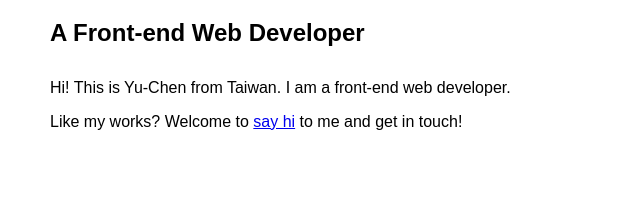
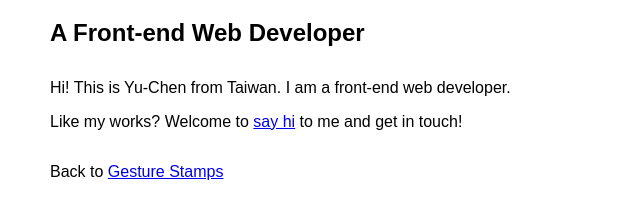
Before and after one commit to cctina/page-test-manual, a plain HTML site: page author.html in a window 1280 px wide. Shown: the part 71-290 px from the top of the page, without its empty margins (0-640 px from the left). Drawn offline with Linux system fonts and the light colour scheme.

Commit message:
Add a link back to home page

```diff
--- a/author.html
+++ b/author.html
@@ -16,5 +16,8 @@
 		<p>Hi! This is Yu-Chen from Taiwan. I am a front-end web developer.</p>
 		<p>Like my works? Welcome to <a href="mailto:ccyc.hsu@gmail.com">say hi</a> to me and get in touch!</p>
 	</section>
+	<footer>
+		<p>Back to <a href="index.html">Gesture Stamps</a></p>
+	</footer>
 </body>
 </html>
```
